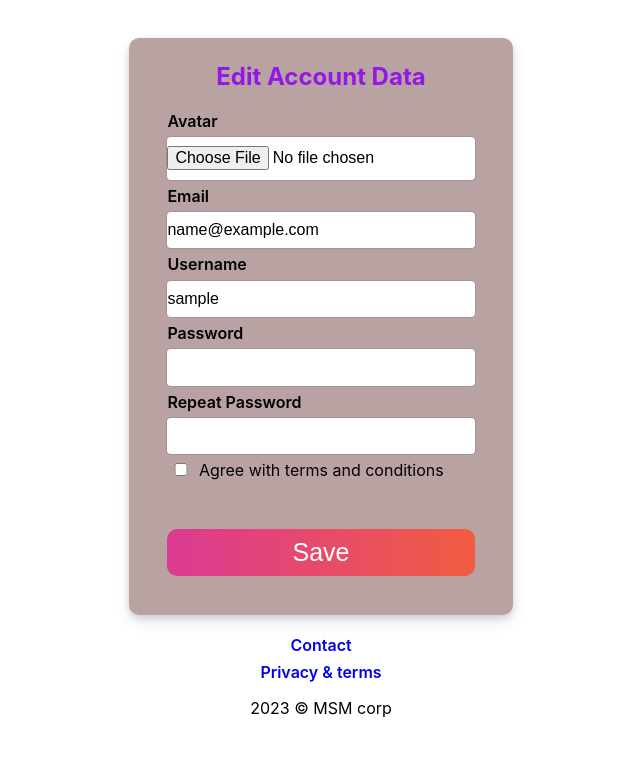
After one commit to NicoBusuioc/Vanar_django_Course, a Django app: page /user/profile/edit in a window 1280 px wide. The commit adds this page. Shown: the top 757 px of the page, without its empty margins (319-959 px from the left). Run offline with Django 4.2, Linux system fonts and the light colour scheme; the visitor is signed in with stand-in values (Sample User, id 1).

Commit message:
user change and image upload

```diff
--- a/Django/app/mini_social/models.py
+++ b/Django/app/mini_social/models.py
@@ -9,3 +9,4 @@ class Post(Model):
 
 class CustomUser(User):
     rating = DecimalField(max_digits=2, decimal_places=1, default=0)
+    avatar = CharField(max_length=60, default='')
--- /dev/null
+++ b/Django/app/mini_social/templates/profile-edit.html
@@ -0,0 +1,50 @@
+<!DOCTYPE html>
+<html lang="en">
+<head>
+    <meta charset="UTF-8">
+    <meta name="viewport" content="width=device-width, initial-scale=1.0">
+    <title>Sign Up User</title>
+    {% load static %}
+    <link rel="stylesheet" href="{% static 'css/signup.css' %}">
+</head>
+<body>
+    <div class="allItems">
+        <div class="mainWindow">
+            <form action="/user/profile/save" method="post" enctype="multipart/form-data">
+                <h2>Edit Account Data</h2>
+                <label for="avatar">Avatar</label>
+                <input type="file" name="avatar" id="">
+
+                <label for="email">Email</label>
+                <input type="email" name="email" value="{{user.email}}" required>
+
+                <label for="username">Username</label>
+                <input type="text" name="username" value="{{user.username}}" required>
+
+                <label for="password">Password</label>
+                <input type="password" name="password" required>
+
+                <label for="password">Repeat Password</label>
+                <input type="password" name="confirm_password" required>
+
+                <div class="checkboxDiv">
+                    <label for="checkbox"></label>
+                    <input type="checkbox" name="checkbox" required> Agree with terms and conditions
+                </div>
+
+                {% include 'messages.html' %}
+
+                <br>
+                <button>Save</button>
+                {% csrf_token %}
+            </form>
+        </div>
+        <br>
+        <span>
+            <a href="#">Contact</a>
+            <a href="#">Privacy & terms</a>
+            <p> {{year}} &copy; MSM corp</p>
+        </span>
+    </div>
+</body>
+</html>
--- a/Django/app/mini_social/templates/profile.html
+++ b/Django/app/mini_social/templates/profile.html
@@ -17,8 +17,10 @@
             <h1>Your Profile</h1>
             <hr>
             <div class="usr_content">
+                <img src="{% static user.avatar %}" width="100px">
                 <p><b>User:</b>&nbsp;&nbsp; {{user.username}}</p>
                 <p><b>Email:</b>&nbsp; {{user.email}}</p>
+                <a href="/user/profile/edit">EDIT User Profile</a>
             </div>
         </div>
         <div class="footer">
--- a/Django/app/mini_social/urls.py
+++ b/Django/app/mini_social/urls.py
@@ -14,4 +14,6 @@ urlpatterns = [
     path('user/signup', signUpPage),
     path('createpost', createPost),
     path('user/profile', profilePage),
+    path('user/profile/edit', profileEditPage),
+    path('user/profile/save', profileSavAction),
 ]
--- a/Django/app/mini_social/views.py
+++ b/Django/app/mini_social/views.py
@@ -4,6 +4,8 @@ from django.contrib import messages
 from django.shortcuts import render, redirect
 from .models import Post, CustomUser
 from django.contrib.auth import authenticate, login, logout
+from random import randint
+import time
 
 
 from datetime import date
@@ -93,9 +95,11 @@ def createPost(request):
 
 
 def profilePage(request):
+  user = CustomUser.objects.get(pk=request.user.id)
+  request.user = user
   dict = {
     'year': year,
-    'user': request.user,
+    'user': user,
     }
 
   if request.user.is_authenticated:
@@ -107,3 +111,46 @@ def profilePage(request):
 def logOut(request):
   logout(request)
   return redirect("/user/signin")
+
+def profileEditPage(request):
+  dict = {
+    'year': year,
+    'user': request.user,
+    }
+
+  if request.user.is_authenticated:
+    return render(request, 'profile-edit.html', dict)
+  else:
+    return redirect("/user/signin")
+
+def profileSavAction(request):
+  # create a local variable with user
+  user = CustomUser.objects.get(pk=request.user.id)
+
+  if request.FILES.get('avatar'):
+    inputFileAvatar = request.FILES['avatar']
+    avatarName = f"images/avatar{randint(1000, 9000)}-{time.time()}.png"
+    user.avatar = avatarName  #save image name in order to read it later when rendering profile.html
+    with open(f"./Django/app/mini_social/static/{avatarName}", "wb+") as f:
+      for chunk in inputFileAvatar.chunks():
+        f.write(chunk)
+  else:
+    pass   # No File was imported
+
+  inputUsername = request.POST['username']
+  inputEmail = request.POST['email']
+  inputPassword = request.POST['password']
+  inputConfPassword= request.POST['confirm_password']
+
+
+  user.username = inputUsername
+  user.email = inputEmail
+  if inputPassword != "":
+    if inputPassword == inputConfPassword:
+      user.set_password(inputPassword)
+    else:
+      messages.error(request, "Passwords do not match!")
+      return redirect("/user/signin") ## in case of error exit witthout saving
+
+  user.save()
+  return redirect("/user/signin")
```
Also changed, not shown: Django/app/mini_social/static/avatar6096-1698083432.2398272.png (added).
